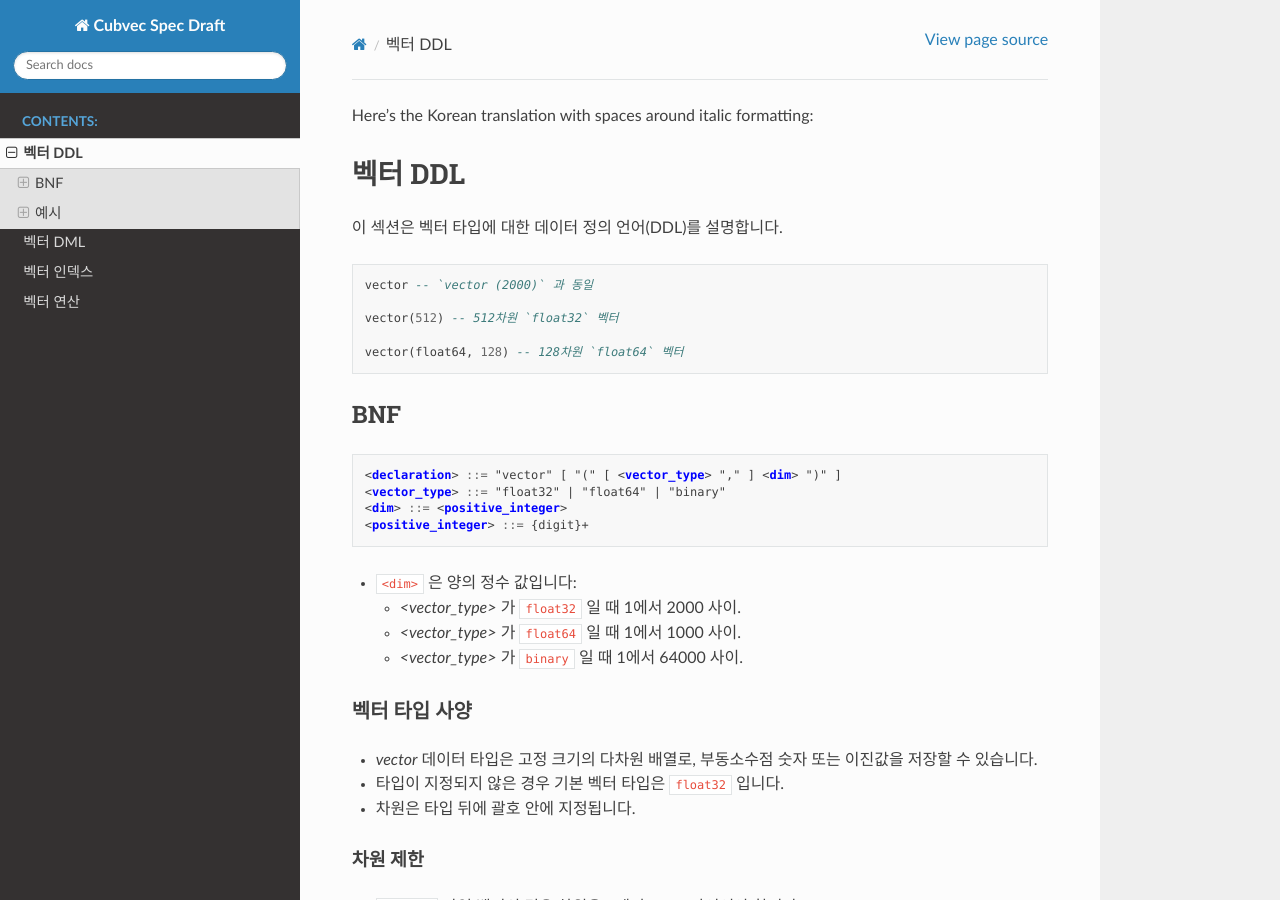
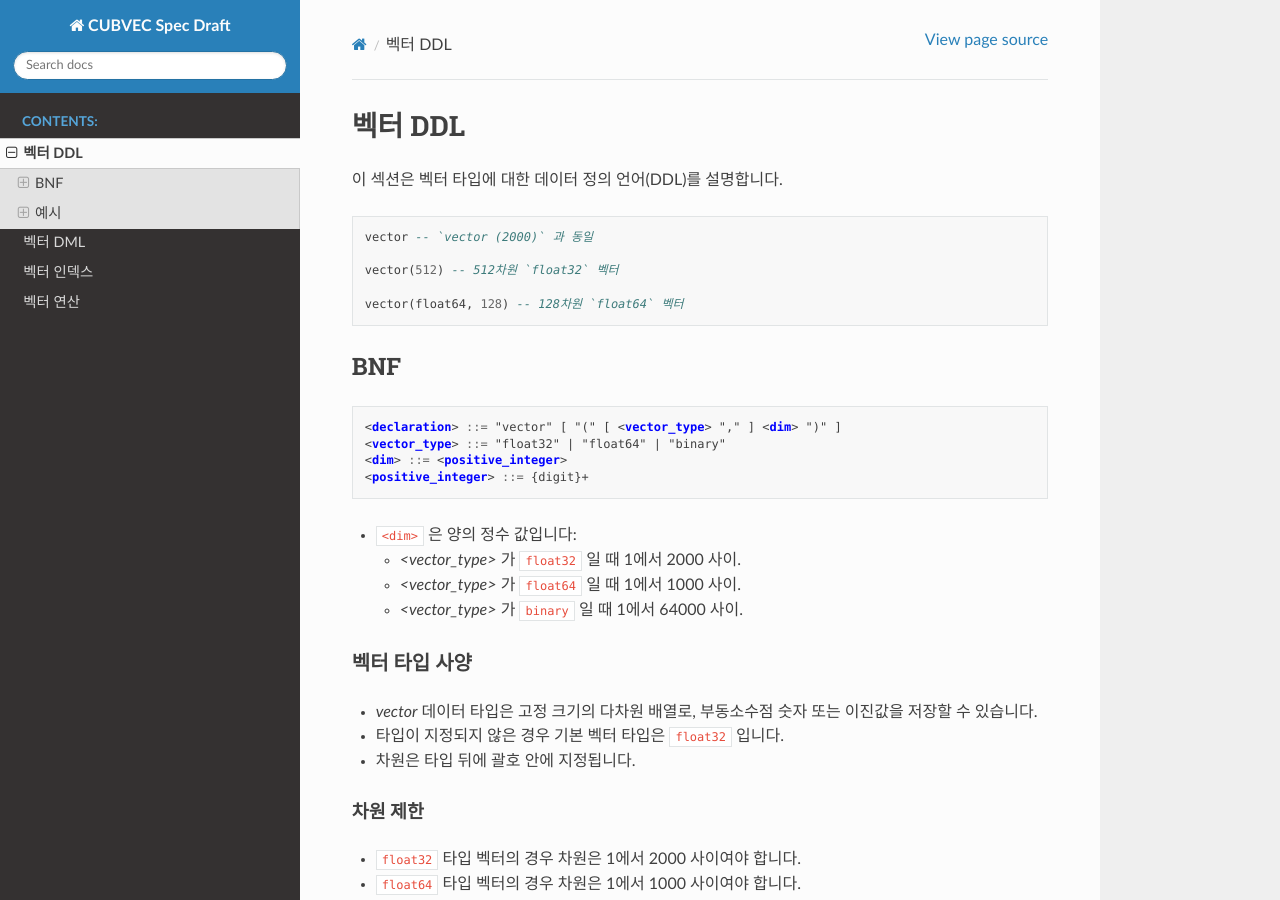
Before and after one commit to cubvec/cubvec-spec-ko, a Sphinx documentation site: the page built from source/vector-ddl.rst, in a window 1280 px wide and 900 px high. Built offline with Sphinx 7.4.7 and the Read the Docs theme 3.1.0, drawn with Linux system fonts in a browser that asks for light colours.

Commit message:
fix gpt typo

```diff
--- a/source/conf.py
+++ b/source/conf.py
@@ -6,7 +6,7 @@
 # -- Project information -----------------------------------------------------
 # https://www.sphinx-doc.org/en/master/usage/configuration.html#project-information
 
-project = "Cubvec Spec Draft"
+project = "CUBVEC Spec Draft"
 copyright = "2024, CUBRID"
 author = "CUBRID"
 
--- a/source/vector-ddl.rst
+++ b/source/vector-ddl.rst
@@ -1,5 +1,3 @@
-Here's the Korean translation with spaces around italic formatting:
-
 ########
  벡터 DDL
 ########
--- a/source/vector-dml.rst
+++ b/source/vector-dml.rst
@@ -1,5 +1,3 @@
-Here's the Korean translation of your document:
-
 ############
 벡터 DML
 ############
```
